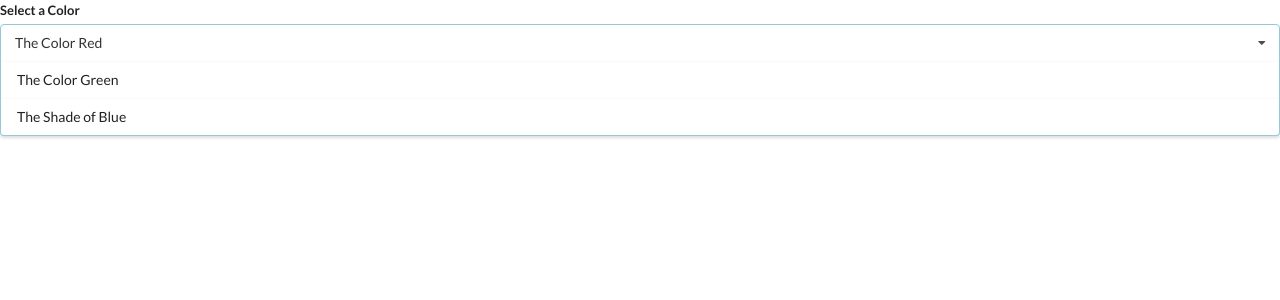
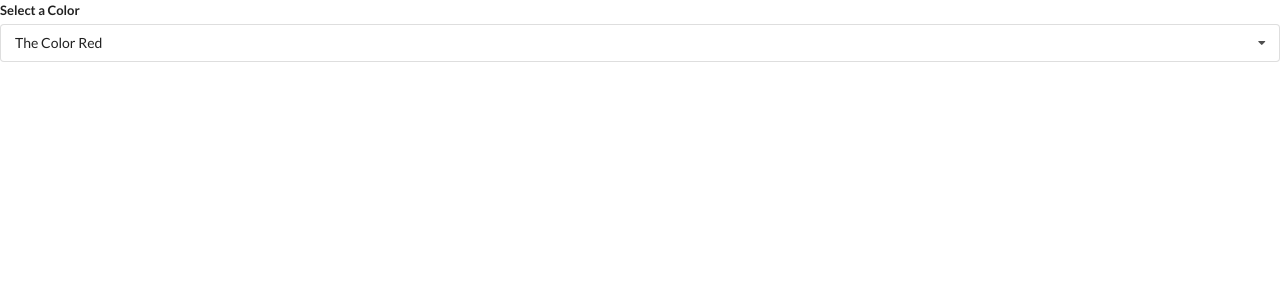
Before and after one commit to ck-chethan/widgets, a React (Create React App) app: page / in a window 1280 px wide. Shown: the top 300 px of the page. Built offline with nearby package versions, Linux system fonts and the light colour scheme.

Commit message:
Hiding and showing the options List

```diff
--- a/src/components/Dropdown.js
+++ b/src/components/Dropdown.js
@@ -1,9 +1,9 @@
-import React from 'react'
+import React, { useState } from 'react'
 
 const Dropdown = ({ options, selected, onSelectedChange }) => {
-
+    const [open, setOpen] = useState(false);
     const renderedOptions = options.map((option) => {
-        if (option.value == selected.value) {
+        if (option.value === selected.value) {
             return null;
         }
         return (<div key={option.value}
@@ -17,10 +17,10 @@
         <div className="ui form">
             <div className="field">
                 <label htmlFor="" className="label">Select a Color</label>
-                <div className="ui selection dropdown visible active">
+                <div onClick={() => setOpen(!open)} className={`ui selection dropdown ${open && 'visible active'}`}>
                     <i className="dropdown icon"></i>
                     <div className="text">{selected.label}</div>
-                    <div className="menu visible transition">
+                    <div className={`menu ${open && 'visible transition'}`}>
                         {renderedOptions}
                     </div>
                 </div>
```
